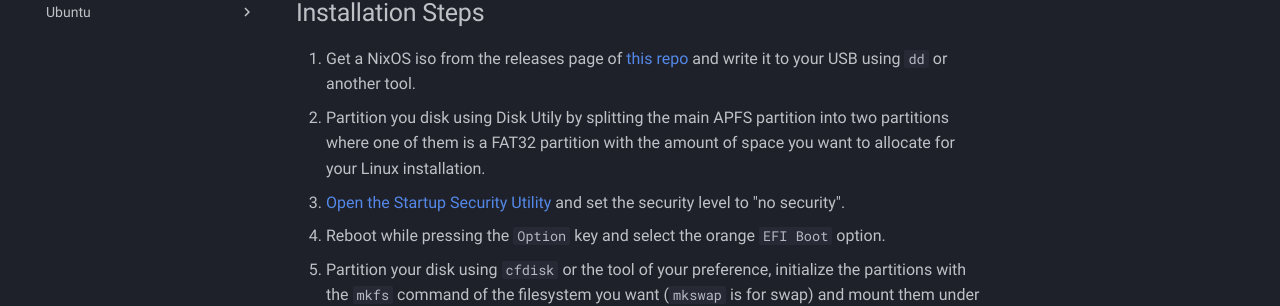
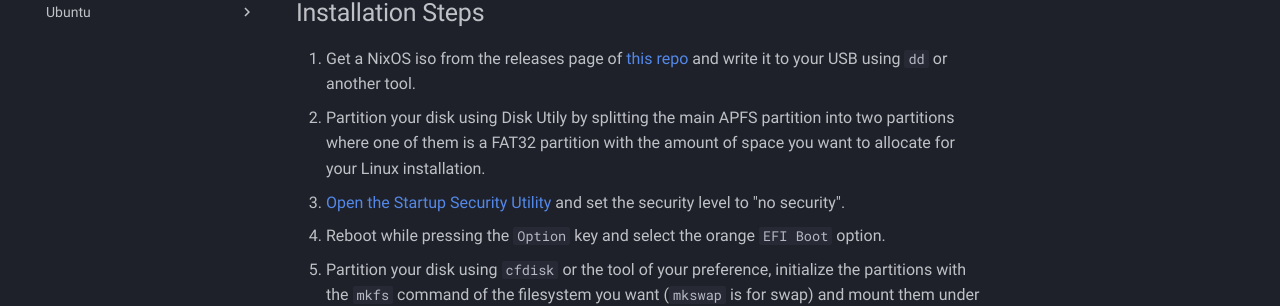
Before and after one commit to t2linux/wiki, an MkDocs documentation site: the page built from docs/distributions/nixos/installation.md, in a window 1280 px wide and 1230 px high. Shown: the part 436-742 px from the top of the window. Built offline with MkDocs 1.6.1 and Material for MkDocs 9.7.7, drawn with Linux system fonts in a browser that asks for light colours; comment, search, counter and statistics services are not loaded.

Commit message:
Fixed typo

```diff
--- a/docs/distributions/nixos/installation.md
+++ b/docs/distributions/nixos/installation.md
@@ -7,7 +7,7 @@
 ## Installation Steps
 
 1. Get a NixOS iso from the releases page of [this repo](https://github.com/kekrby/nixos-t2-iso) and write it to your USB using `dd` or another tool.
-2. Partition you disk using Disk Utily by splitting the main APFS partition into two partitions where one of them is a FAT32 partition with the amount of space you want to allocate for your Linux installation.
+2. Partition your disk using Disk Utily by splitting the main APFS partition into two partitions where one of them is a FAT32 partition with the amount of space you want to allocate for your Linux installation.
 3. [Open the Startup Security Utility](https://support.apple.com/en-us/HT208198) and set the security level to "no security".
 4. Reboot while pressing the `Option` key and select the orange `EFI Boot` option.
 5. Partition your disk using `cfdisk` or the tool of your preference, initialize the partitions with the `mkfs` command of the filesystem you want (`mkswap` is for swap) and mount them under `/mnt`.
```
